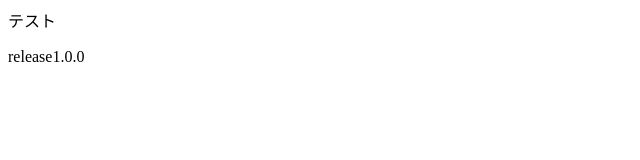
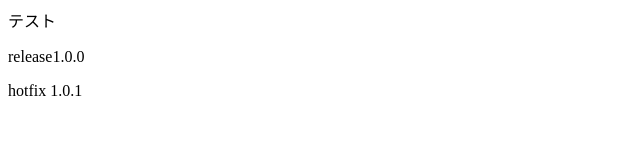
Before and after one commit to yamakooo19/blog, a plain HTML site: page index.html in a window 1280 px wide. Shown: the full height of the page, 0-640 px from the left. Drawn offline with Linux system fonts and the light colour scheme.

Commit message:
commit 1.0.1

```diff
--- a/index.html
+++ b/index.html
@@ -3,5 +3,6 @@
   <body>
     <p>テスト</p>
     <p>release1.0.0</p>
+    <p>hotfix 1.0.1</p>
   </body>
 </html>
```
